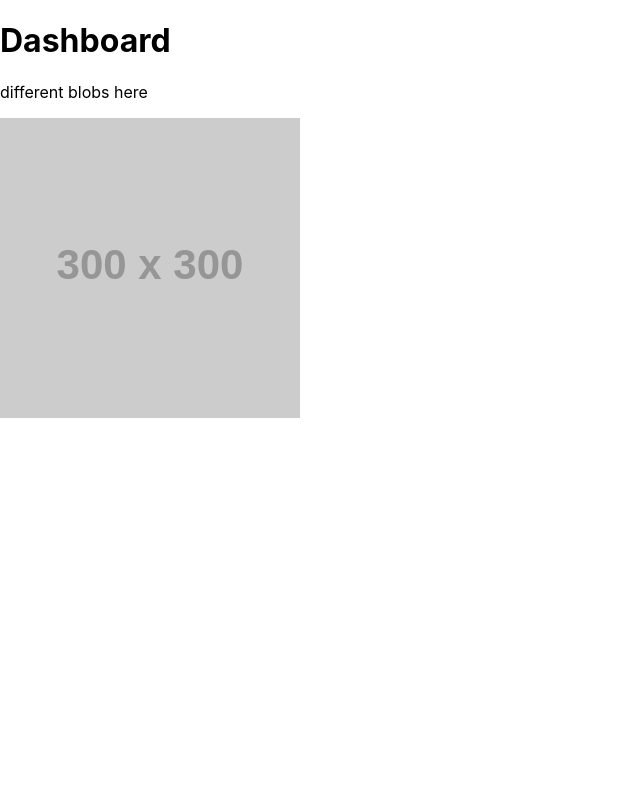
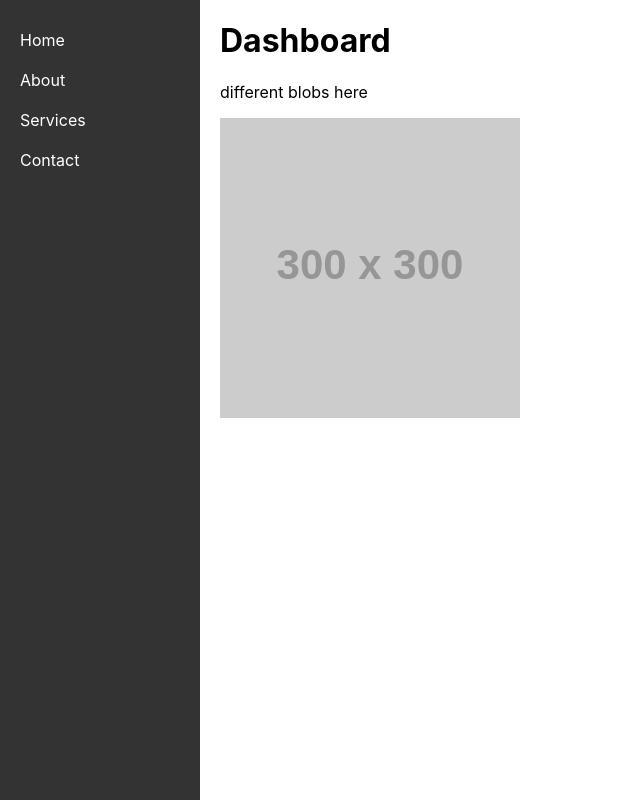
Before and after one commit to noahbei/zenscribe, a React (Create React App) app: page / in a window 1280 px wide. Shown: the whole page, without its empty margins (0-640 px from the left). Built offline with nearby package versions, Linux system fonts and the light colour scheme.

Commit message:
add basic sidebar

```diff
--- a/src/App.js
+++ b/src/App.js
@@ -1,9 +1,11 @@
 import React from 'react';
 import Dashboard from './components/Dashboard'
+import Sidebar from './components/Sidebar';
 
 function App() {
   return (
     <div>
+      <Sidebar />
       <Dashboard />
     </div>
   );
--- a/src/components/Dashboard.js
+++ b/src/components/Dashboard.js
@@ -1,8 +1,13 @@
 import React from 'react';
 
 const Dashboard = () => {
+  const dashboardStyle = {
+    marginLeft: "200px",
+    padding: "0 20px"
+  }
+
   return (
-    <div>
+    <div style={dashboardStyle}>
       <header>
         <h1>Dashboard</h1>
       </header>
--- /dev/null
+++ b/src/components/Sidebar.js
@@ -0,0 +1,39 @@
+import React from "react";
+
+const Sidebar = () => {
+  const sidebarStyle = {
+    height: "100%",
+    width: "200px",
+    position: "fixed",
+    top: 0,
+    left: 0,
+    backgroundColor: "#333",
+    paddingTop: "20px",
+  };
+
+  const linkStyle = {
+    display: "block",
+    padding: "10px 20px",
+    color: "white",
+    textDecoration: "none",
+  };
+
+  return (
+    <div style={sidebarStyle}>
+      <a href="#" style={linkStyle}>
+        Home
+      </a>
+      <a href="#" style={linkStyle}>
+        About
+      </a>
+      <a href="#" style={linkStyle}>
+        Services
+      </a>
+      <a href="#" style={linkStyle}>
+        Contact
+      </a>
+    </div>
+  );
+};
+
+export default Sidebar;
```
